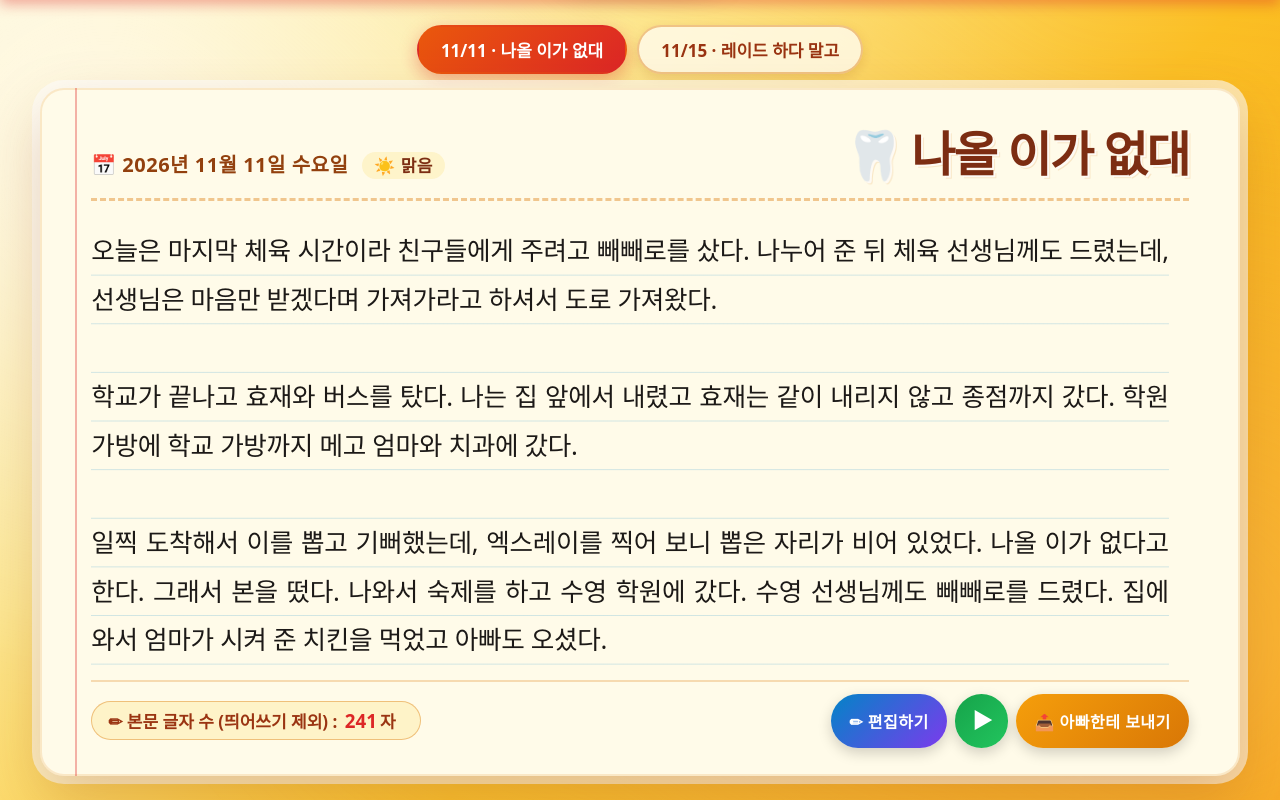
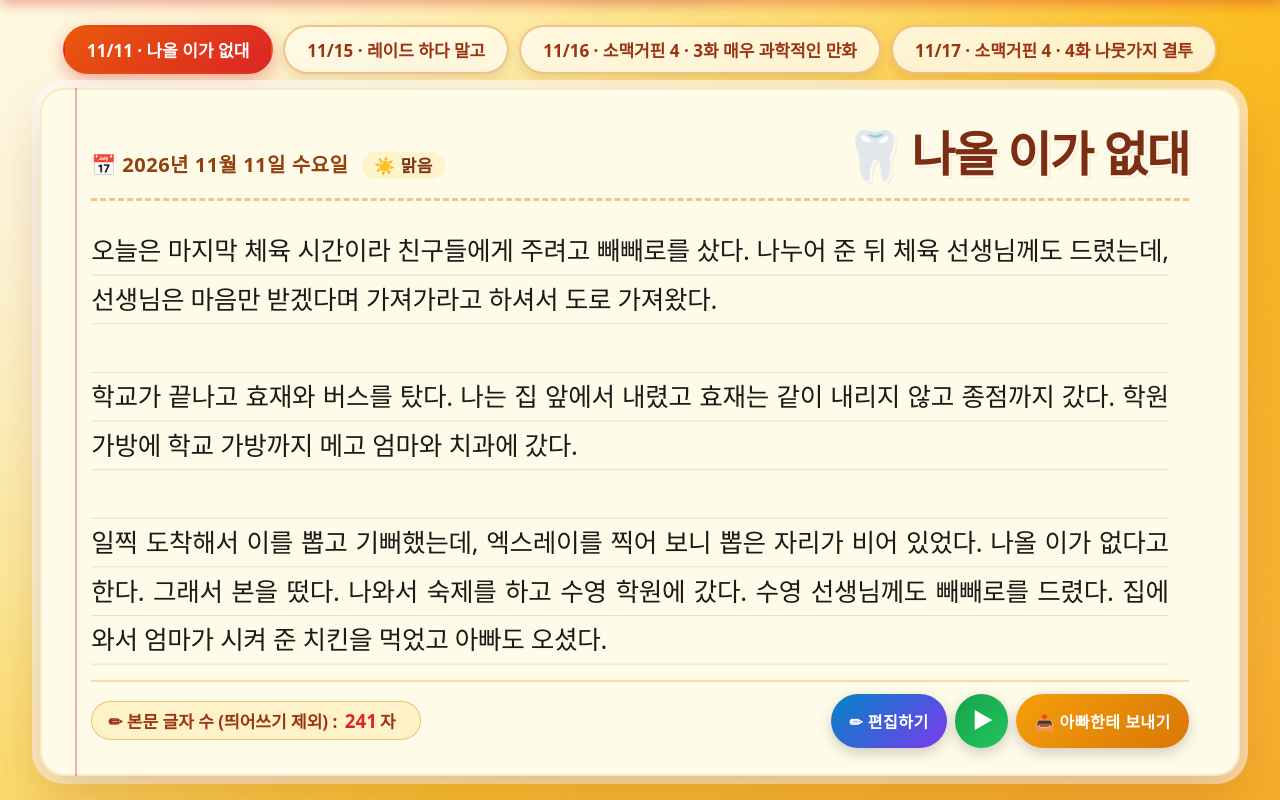
Before and after one commit to hyshin6664/yono-diary, a plain HTML site: page index.html in a window 1280 px wide. Drawn offline with Linux system fonts and the light colour scheme; no server answers.

Commit message:
이번 주 독서 두 편 추가 — 소맥거핀 4 3화·4화 (제목에 책 이름 넣음)
Co-Authored-By: Claude Opus 5 <noreply@anthropic.com>

```diff
--- a/index.html
+++ b/index.html
@@ -119,6 +119,20 @@ var DIARIES = [
     weather:"☀️ 맑음",
     title:"🎮 레이드 하다 말고",
     text:"오늘은 일어나서 텔레비전을 보다가 숙제를 하고 일기를 썼다. 일기를 다 쓴 뒤에 우리는 강남으로 향했다. 포켓몬고 이벤트가 있어서 간 것인데 이벤트가 시작하고 몇 시간이 지나 있었다. 그래서 몇 판만 하고 점심을 먹으러 갔다.\n\n점심을 먹고 나서는 본격적으로 레이드를 했다. 그런데 할아버지가 많이 아프셔서 침대에서 미끄러져 못 일어나시겠다고 하셨다. 우리는 빵을 사서 바로 할머니 집으로 갔다.\n\n엄마가 할아버지를 일으켜 드렸다. 그러고 나서 우리는 버거를 먹으러 갔다. 버거를 먹고 자려는데 너무 배불러서 소화제를 먹고 잤다. 아빠는 이미 자고 있었다."
+  },
+  {
+    id:"r20261116",
+    date:"2026년 11월 16일 월요일",
+    weather:"☁️ 흐림",
+    title:"📙 소맥거핀 4 · 3화 매우 과학적인 만화",
+    text:"소맥이는 심심했다. 뭘 할까 하고 하품을 하는데 자석이 눈에 들어왔다. 자석을 가만히 보다가 좋은 생각이 났다. 끌어당기는 힘이 있으니 휘발유 없이도 자동차를 굴릴 수 있지 않을까 싶었다.\n\n비행기도 풍차도 킥보드도 엘리베이터도 우주선도 자석만 있으면 될 것 같았다. 소맥이는 \"나는 노벨 문학상을 받을 거야.\" 하고 생각했다. 자석을 달면 하늘을 나는 것도 되겠다 싶었다.\n\n이번에는 콘센트를 보고 무한 작동이라고 했다. 선풍기를 틀어 놓고 그 뒤에 배터리를 달면 전기를 마구마구 쓸 수 있다는 것이다. 소맥이는 \"나는 대단해.\" 하고 혼자 말했다."
+  },
+  {
+    id:"r20261117",
+    date:"2026년 11월 17일 화요일",
+    weather:"☔ 비",
+    title:"📙 소맥거핀 4 · 4화 나뭇가지 결투",
+    text:"소맥이가 친구들과 가다가 갑자기 멈추자 뒤따르던 아이들이 모두 넘어졌다. 소맥이는 나뭇가지를 들더니 \"전투다, 덤벼라.\" 하고 외쳤다.\n\n한 친구는 나뭇가지를 총 모양으로 들었고, 모자 쓴 아이는 나무 지팡이를 들었다. 어떤 여자애는 심심해했다. 이번에는 활이라고 했다. 마술봉을 가진 아이는 순간 이동을 했다.\n\n소맥이가 숨었는데 친구들이 솔방울을 폭탄이라며 던졌다. 다들 재미있게 놀았다. 흙뭉치는 물폭탄이 되었다. 모자 쓴 남자아이가 여자아이를 맞혔더니, 여자애가 엄청나게 큰 통나무를 들고 와 다들 머리를 내리쳤다."
   }
 ];
 var LS_KEY='yono-diary-edits-v2';
```
